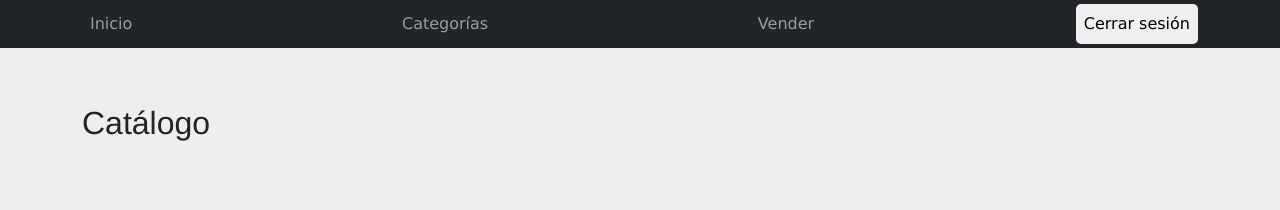
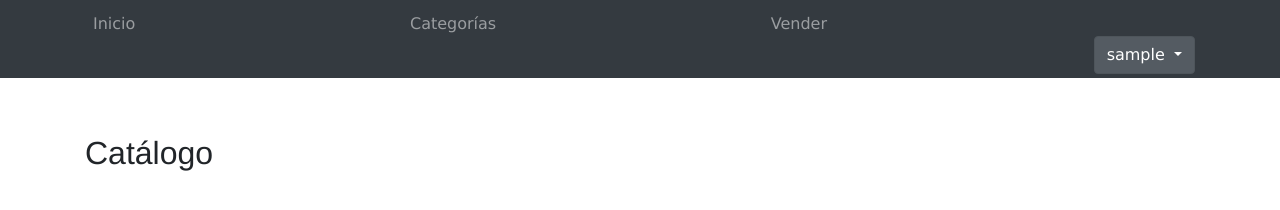
Before and after one commit to braiansilva-dev/Proyecto-final, a plain HTML site: page products.html in a window 1280 px wide. Drawn offline with nearby package versions, Linux system fonts and the light colour scheme; some packages are replaced by stand-ins of ours; no server answers; sample sign-in values are in the browser's storage; a script that the page names is missing.

Commit message:
Menu desplegable

```diff
--- a/js/login.js
+++ b/js/login.js
@@ -24,15 +24,19 @@ loginForm.addEventListener("submit", (event) => {
   event.preventDefault();
 
   const usuarioValido = /[a-zA-Z0-9._-]{3,}/;
-
   const passwordValida = /[a-zA-Z0-9._-]{6,}/;
 
   const user = document.getElementById("usuario").value;
   const pass = document.getElementById("contrasena").value;
 
   if (usuarioValido.test(user) && passwordValida.test(pass)) {
+    // Guardamos en localStorage
     localStorage.setItem("loggedIn", "true");
+    localStorage.setItem("username", user);
+
     showToast("Sesión iniciada correctamente", "success");
+
+    // Redirigimos después de 1.5s
     setTimeout(() => {
       window.location.href = "index.html";
     }, 1500);
--- a/products.html
+++ b/products.html
@@ -20,6 +20,14 @@
     <script src="js/auth.js"></script>
     <script src="https://cdn.jsdelivr.net/npm/sweetalert2@11"></script>
     <script src="https://kit.fontawesome.com/96f866440f.js" crossorigin="anonymous"></script>
+
+    <!-- Bootstrap 4 CSS -->
+    <link rel="stylesheet" href="https://stackpath.bootstrapcdn.com/bootstrap/4.5.2/css/bootstrap.min.css">
+
+    <!-- jQuery + Popper + Bootstrap 4 JS -->
+    <script src="https://code.jquery.com/jquery-3.5.1.slim.min.js"></script>
+    <script src="https://cdn.jsdelivr.net/npm/popper.js@1.16.1/dist/umd/popper.min.js"></script>
+    <script src="https://stackpath.bootstrapcdn.com/bootstrap/4.5.2/js/bootstrap.min.js"></script>
   </head>
 
   <body>
@@ -48,7 +56,16 @@
               <a class="nav-link" href="sell.html">Vender</a>
             </li>
             <li class="nav-item">
-              <button id="btn-logout">Cerrar sesión</button>
+              <div class="dropdown show">
+                <a class="btn btn-secondary dropdown-toggle" href="#" role="button"
+                  id="dropdownMenuLink" data-toggle="dropdown" aria-haspopup="true" aria-expanded="false">
+                  <span id="nombreUsuario">Dropdown link</span>
+                </a>
+
+                <div class="dropdown-menu" aria-labelledby="dropdownMenuLink">
+                  <button id="btn-logout">Cerrar sesión</button>
+                </div>
+              </div>
             </li>
           </ul>
         </div>
@@ -63,5 +80,14 @@
     <script src="js/bootstrap.bundle.min.js"></script>
     <script src="js/init.js"></script>
     <script src="js/products.js"></script>
+    <script>
+      document.addEventListener("DOMContentLoaded", () => {
+        const username = localStorage.getItem("username");
+        if (username) {
+          document.getElementById("nombreUsuario").innerText = username;
+        }
+      });
+
+    </script>
   </body>
 </html>
```
Also changed, not shown: categories.html (+27 -1 lines), index.html (+30 -1 lines), sell.html (+27 -1 lines).
